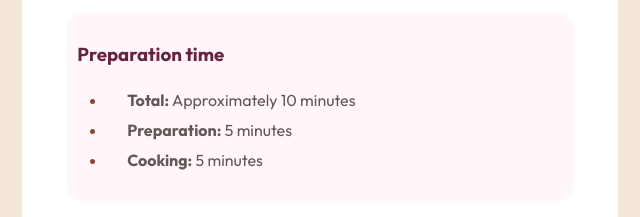
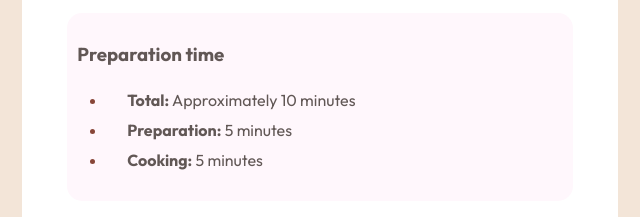
Before and after one commit to micfrazer/recipe-page, a plain HTML site: page index.html in a window 1280 px wide. Shown: the part 439-656 px from the top of the page, 320-960 px from the left. Drawn offline with Linux system fonts and the light colour scheme.

Commit message:
updated h3 out

```diff
--- a/style.css
+++ b/style.css
@@ -94,7 +94,7 @@ tr {
     line-height: 40px;
 }
 
-h3 {
+#preptime {
     color: rgb(101, 35, 63);
 }
 
```
